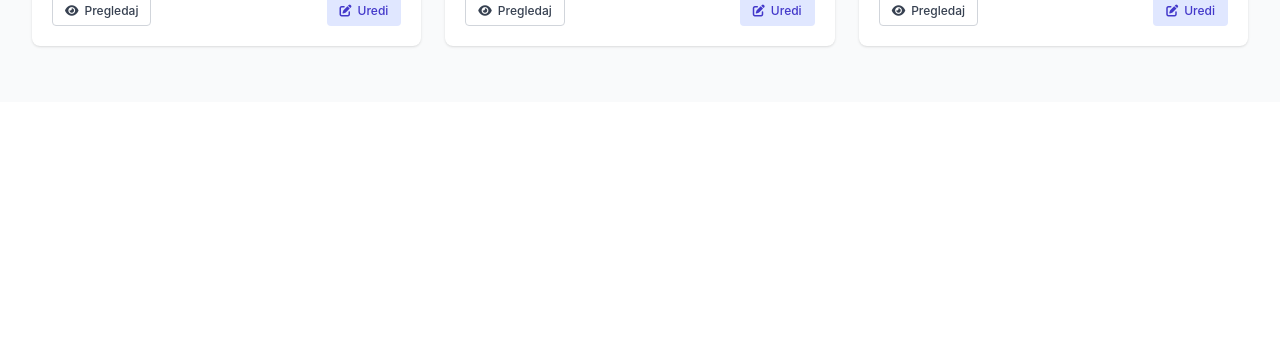
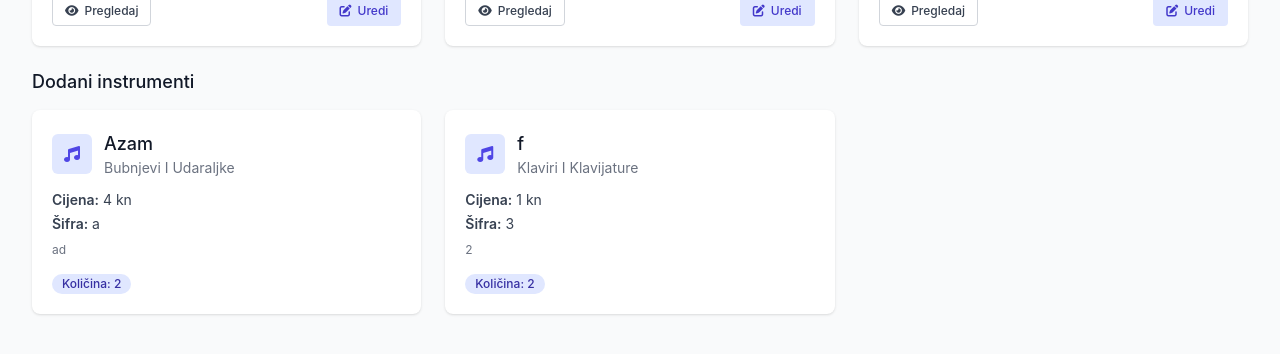
Before and after one commit to kaechesbord/DWS_Projekt, a React (Create React App) app: page /dashboard in a window 1280 px wide. Shown: the part 1818-2172 px from the top of the page. Before the commit the page ends 1920 px from the top, so only its background shows below. Built offline with nearby package versions, Linux system fonts and the light colour scheme; data requests are answered from the project's data file; sample sign-in values are in the browser's storage.

Commit message:
Dodatno uredivanje Dashboard-a

```diff
--- a/db.json
+++ b/db.json
@@ -25,12 +25,32 @@
       "password": "12345678"
     },
     {
-  "id": 1,
+      "id": "1",
       "email": "messi@hotmail.com",
       "username": "admin",
       "password": "admin123",
       "role": "Admin"
     }
   ],
-  "messages": []
+  "messages": [],
+  "instruments": [
+    {
+      "id": "48ef",
+      "name": "Azam",
+      "category": "bubnjevi",
+      "price": "4",
+      "stock": "2",
+      "code": "a",
+      "description": "ad"
+    },
+    {
+      "id": "194f",
+      "name": "f",
+      "category": "klaviri",
+      "price": "1",
+      "stock": "2",
+      "code": "3",
+      "description": "2"
     }
+  ]
+}
--- a/src/pages/Dashboard.jsx
+++ b/src/pages/Dashboard.jsx
@@ -1,16 +1,7 @@
 // The exported code uses Tailwind CSS. Install Tailwind CSS in your dev environment to ensure all styles work.
 
-import React, { useState } from 'react';
+import React, { useState, useEffect } from 'react';
 import * as echarts from 'echarts';
-
-const Dashboard = () => {
-  const [activeTab, setActiveTab] = useState('nadzorna-ploca');
-  const [searchQuery, setSearchQuery] = useState('');
-  const [showAddModal, setShowAddModal] = useState(false);
-  const [showEditModal, setShowEditModal] = useState(false);
-  const [selectedCategory, setSelectedCategory] = useState(null);
-
-  // Kategorije instrumenata
 const categories = [
     {
       id: 'gitare',
@@ -86,78 +77,78 @@ const Dashboard = () => {
     }
   ];
 
+const Dashboard = () => {
+  const [activeTab, setActiveTab] = useState('nadzorna-ploca');
+  const [searchQuery, setSearchQuery] = useState('');
+  const [showAddModal, setShowAddModal] = useState(false);
+  const [showEditModal, setShowEditModal] = useState(false);
+  const [selectedCategory, setSelectedCategory] = useState(null);
+
+  const [instruments, setInstruments] = useState([]);
+  const [instrumentForm, setInstrumentForm] = useState({
+    name: "",
+    category: "",
+    price: "",
+    stock: "",
+    code: "",
+    description: ""
+  });
+
+  // Kategorije instrumenata
+
+
+  useEffect(() => {
+    fetch("http://localhost:5000/instruments")
+      .then(res => res.json())
+      .then(data => setInstruments(data));
+  }, []);
+
   // Statistički podaci
   const stats = [
-    { id: 'total', name: 'Ukupno proizvoda', value: 337, icon: 'fa-box' },
+    { id: 'total', name: 'Ukupno proizvoda', value: instruments.length, icon: 'fa-box' },
     { id: 'sale', name: 'Na akciji', value: 42, icon: 'fa-tag' },
     { id: 'low', name: 'Niska zaliha', value: 18, icon: 'fa-exclamation-circle' },
     { id: 'best', name: 'Najprodavaniji', value: 24, icon: 'fa-crown' }
   ];
-
+const handleInstrumentSubmit = async (e) => {
+  e.preventDefault();
+  await fetch("http://localhost:5000/instruments", {
+    method: "POST",
+    headers: { "Content-Type": "application/json" },
+    body: JSON.stringify(instrumentForm)
+  });
+  // Osvježi instrumente
+  const res = await fetch("http://localhost:5000/instruments");
+  const data = await res.json();
+  setInstruments(data);
+  closeModal();
+};
   // Funkcija za inicijalizaciju grafikona prodaje
-  React.useEffect(() => {
+  // Echarts grafikon
+  useEffect(() => {
     const chartDom = document.getElementById('sales-chart');
     if (chartDom) {
       const myChart = echarts.init(chartDom);
       const option = {
         animation: false,
-        tooltip: {
-          trigger: 'axis',
-
-          axisPointer: {
-            type: 'shadow'
-          },
-        legend: {
-          data: ['Prodaja', 'Zaliha']
-        },
-        grid: {
-          left: '3%',
-          right: '4%',
-          bottom: '3%',
-          containLabel: true
-        },
-        xAxis: [
-          {
-            type: 'category',
-            data: ['Gitare', 'Klaviri', 'Bubnjevi', 'Puhački', 'Gudački', 'Studio', 'Pojačala', 'Trad.', 'Dodaci']
-          },
-        ],
-        yAxis: [
-          {
-            type: 'value'
-          },
-        ],
+        tooltip: { trigger: 'axis', axisPointer: { type: 'shadow' } },
+        legend: { data: ['Prodaja', 'Zaliha'] },
+        grid: { left: '3%', right: '4%', bottom: '3%', containLabel: true },
+        xAxis: [{ type: 'category', data: categories.map(c => c.name) }],
+        yAxis: [{ type: 'value' }],
         series: [
-          {
-            name: 'Prodaja',
-            type: 'bar',
-            data: [15, 12, 8, 10, 7, 18, 14, 5, 22],
-            color: '#4F46E5'
-          },
-          {
-            name: 'Zaliha',
-            type: 'bar',
-            data: [42, 35, 28, 31, 24, 53, 38, 19, 67],
-            color: '#10B981'
-          },
+          { name: 'Prodaja', type: 'bar', data: [15, 12, 8, 10, 7, 18, 14, 5, 22], color: '#4F46E5' },
+          { name: 'Zaliha', type: 'bar', data: [42, 35, 28, 31, 24, 53, 38, 19, 67], color: '#10B981' }
         ]
-      }
-    }
+      };
       myChart.setOption(option);
-
-      // Resize grafikon kada se promijeni veličina prozora
-      window.addEventListener('resize', () => {
-        myChart.resize();
-      });
-
+      window.addEventListener('resize', () => myChart.resize());
       return () => {
-        window.removeEventListener('resize', () => {
-          myChart.resize();
-        });
+        window.removeEventListener('resize', () => myChart.resize());
         myChart.dispose();
       };
     }
-  }, []);
+  }, [categories]);
 
   // Funkcija za otvaranje modala za uređivanje kategorije
   const handleEditCategory = (categoryId) => {
@@ -170,11 +161,19 @@ const Dashboard = () => {
     category.name.toLowerCase().includes(searchQuery.toLowerCase())
   );
 
-  // Funkcija za zatvaranje modala
+  // Modal logika
   const closeModal = () => {
     setShowAddModal(false);
     setShowEditModal(false);
     setSelectedCategory(null);
+    setInstrumentForm({
+      name: "",
+      category: "",
+      price: "",
+      stock: "",
+      code: "",
+      description: ""
+    });
   };
 
   // Komponenta za modal dodavanja novog instrumenta
@@ -191,20 +190,31 @@ const Dashboard = () => {
           </button>
         </div>
 
-        <form className="space-y-6">
+        <form className="space-y-6" onSubmit={handleInstrumentSubmit}>
   <div className="grid grid-cols-1 md:grid-cols-2 gap-6">
     <div>
       <label className="block text-sm font-medium text-gray-700 mb-1">Naziv instrumenta</label>
       <input
         type="text"
+        name="name"
+        value={instrumentForm.name}
+        onChange={e => setInstrumentForm({ ...instrumentForm, name: e.target.value })}
         className="w-full px-4 py-2 border border-gray-300 rounded-lg focus:ring-indigo-500 focus:border-indigo-500"
         placeholder="Unesite naziv instrumenta"
+        required
       />
     </div>
     <div>
       <label className="block text-sm font-medium text-gray-700 mb-1">Kategorija</label>
       <div className="relative">
-                <select className="w-full px-4 py-2 border border-gray-300 rounded-lg focus:ring-indigo-500 focus:border-indigo-500 appearance-none">
+        <select
+          name="category"
+          value={instrumentForm.category}
+          onChange={e => setInstrumentForm({ ...instrumentForm, category: e.target.value })}
+          className="w-full px-4 py-2 border border-gray-300 rounded-lg focus:ring-indigo-500 focus:border-indigo-500 appearance-none"
+          required
+        >
+          <option value="">Odaberi kategoriju</option>
           {categories.map(category => (
             <option key={category.id} value={category.id}>{category.name}</option>
           ))}
@@ -215,55 +225,57 @@ const Dashboard = () => {
       </div>
     </div>
   </div>
-
   <div className="grid grid-cols-1 md:grid-cols-3 gap-6">
     <div>
       <label className="block text-sm font-medium text-gray-700 mb-1">Cijena (HRK)</label>
       <input
         type="text"
+        name="price"
+        value={instrumentForm.price}
+        onChange={e => setInstrumentForm({ ...instrumentForm, price: e.target.value })}
         className="w-full px-4 py-2 border border-gray-300 rounded-lg focus:ring-indigo-500 focus:border-indigo-500"
         placeholder="0.00"
+        required
       />
     </div>
     <div>
       <label className="block text-sm font-medium text-gray-700 mb-1">Količina na zalihi</label>
       <input
         type="number"
+        name="stock"
+        value={instrumentForm.stock}
+        onChange={e => setInstrumentForm({ ...instrumentForm, stock: e.target.value })}
         className="w-full px-4 py-2 border border-gray-300 rounded-lg focus:ring-indigo-500 focus:border-indigo-500"
         placeholder="0"
         min="0"
+        required
       />
     </div>
     <div>
       <label className="block text-sm font-medium text-gray-700 mb-1">Šifra proizvoda</label>
       <input
         type="text"
+        name="code"
+        value={instrumentForm.code}
+        onChange={e => setInstrumentForm({ ...instrumentForm, code: e.target.value })}
         className="w-full px-4 py-2 border border-gray-300 rounded-lg focus:ring-indigo-500 focus:border-indigo-500"
         placeholder="MZK-0000"
+        required
       />
     </div>
   </div>
-
   <div>
     <label className="block text-sm font-medium text-gray-700 mb-1">Opis</label>
     <textarea
       rows={4}
+      name="description"
+      value={instrumentForm.description}
+      onChange={e => setInstrumentForm({ ...instrumentForm, description: e.target.value })}
       className="w-full px-4 py-2 border border-gray-300 rounded-lg focus:ring-indigo-500 focus:border-indigo-500"
       placeholder="Unesite opis instrumenta..."
+      required
     ></textarea>
   </div>
-
-          <div>
-            <label className="block text-sm font-medium text-gray-700 mb-1">Fotografije</label>
-            <div className="border-2 border-dashed border-gray-300 rounded-lg p-6 text-center">
-              <i className="fas fa-cloud-upload-alt text-4xl text-gray-400 mb-2"></i>
-              <p className="text-sm text-gray-500">Povucite i ispustite fotografije ovdje ili</p>
-              <button type="button" className="mt-2 px-4 py-2 text-sm font-medium text-indigo-600 bg-indigo-100 rounded-lg hover:bg-indigo-200 !rounded-button whitespace-nowrap cursor-pointer">
-                Odaberite datoteke
-              </button>
-            </div>
-          </div>
-
   <div className="flex justify-end space-x-3">
     <button
       type="button"
@@ -273,7 +285,7 @@ const Dashboard = () => {
       Odustani
     </button>
     <button
-              type="button"
+      type="submit"
       className="px-6 py-2 bg-indigo-600 text-white rounded-lg hover:bg-indigo-700 !rounded-button whitespace-nowrap cursor-pointer"
     >
       Spremi instrument
@@ -574,7 +586,46 @@ const Dashboard = () => {
             ))}
           </div>
         </div>
-
+            <div className="mb-8">
+  <h3 className="text-lg leading-6 font-medium text-gray-900 mb-4">
+    Dodani instrumenti
+  </h3>
+  <div className="grid grid-cols-1 gap-6 sm:grid-cols-2 lg:grid-cols-3">
+    {instruments.map((inst) => (
+      <div
+        key={inst.id}
+        className="bg-white overflow-hidden shadow rounded-lg transition-all hover:shadow-md"
+      >
+        <div className="p-5 flex flex-col h-full">
+          <div className="flex items-center mb-3">
+            <div className="h-10 w-10 rounded-md bg-indigo-100 flex items-center justify-center">
+              <i className="fas fa-music text-indigo-600"></i>
+            </div>
+            <div className="ml-3">
+              <h4 className="text-lg font-medium text-gray-900">{inst.name}</h4>
+              <p className="text-sm text-gray-500 capitalize">{categories.find(c => c.id === inst.category)?.name || inst.category}</p>
+            </div>
+          </div>
+          <div className="flex-1">
+            <div className="text-sm text-gray-700 mb-1">
+              <span className="font-semibold">Cijena:</span> {inst.price} kn
+            </div>
+            <div className="text-sm text-gray-700 mb-1">
+              <span className="font-semibold">Šifra:</span> {inst.code}
+            </div>
+            <div className="text-xs text-gray-500 mt-2">{inst.description}</div>
+          </div>
+          <div className="mt-4 flex justify-between">
+            <span className="inline-flex items-center px-2.5 py-0.5 rounded-full text-xs font-medium bg-indigo-100 text-indigo-800">
+              Količina: {inst.stock}
+            </span>
+            {/* Ovdje možeš dodati dugmad za uređivanje/brisanje */}
+          </div>
+        </div>
+      </div>
+    ))}
+  </div>
+</div>
         {/* Donja akcijska traka */}
         <div className="fixed bottom-0 left-0 right-0 bg-white shadow-lg border-t border-gray-200 py-3 px-4">
           <div className="max-w-7xl mx-auto flex justify-between items-center">
```
Lines whose indentation alone changed are shown as unchanged.
